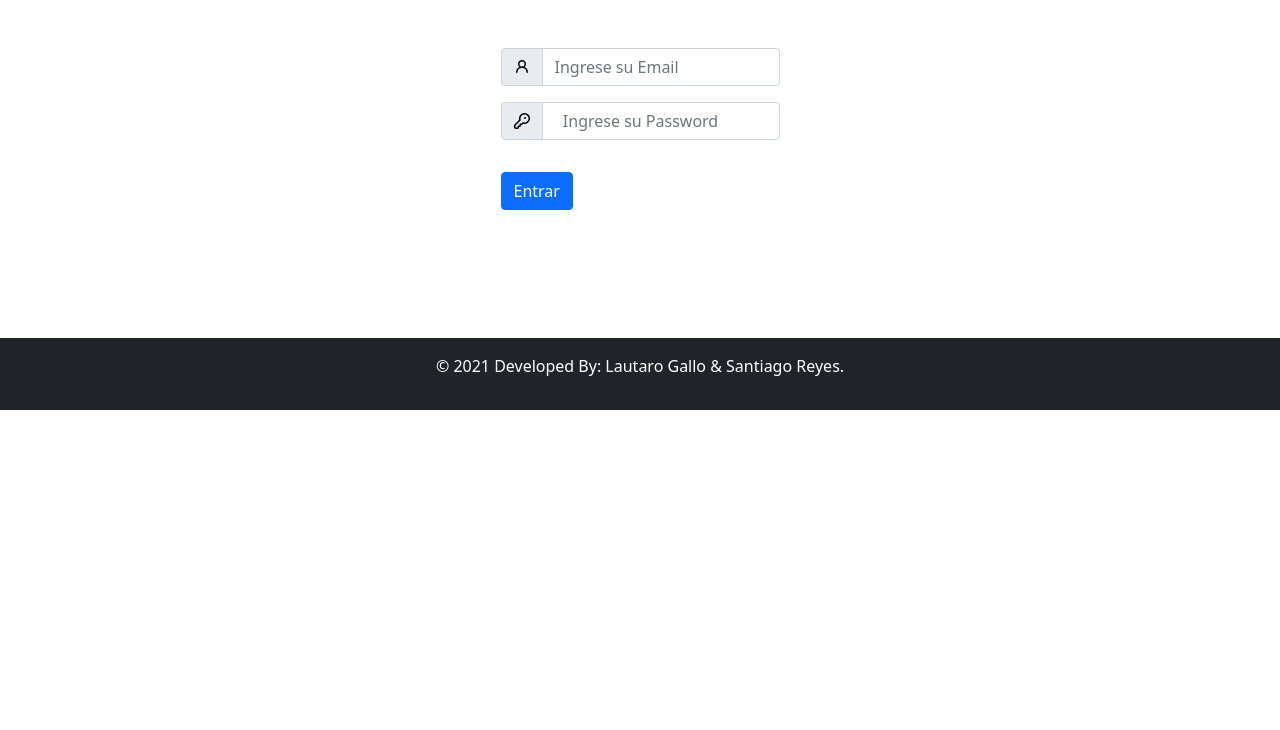
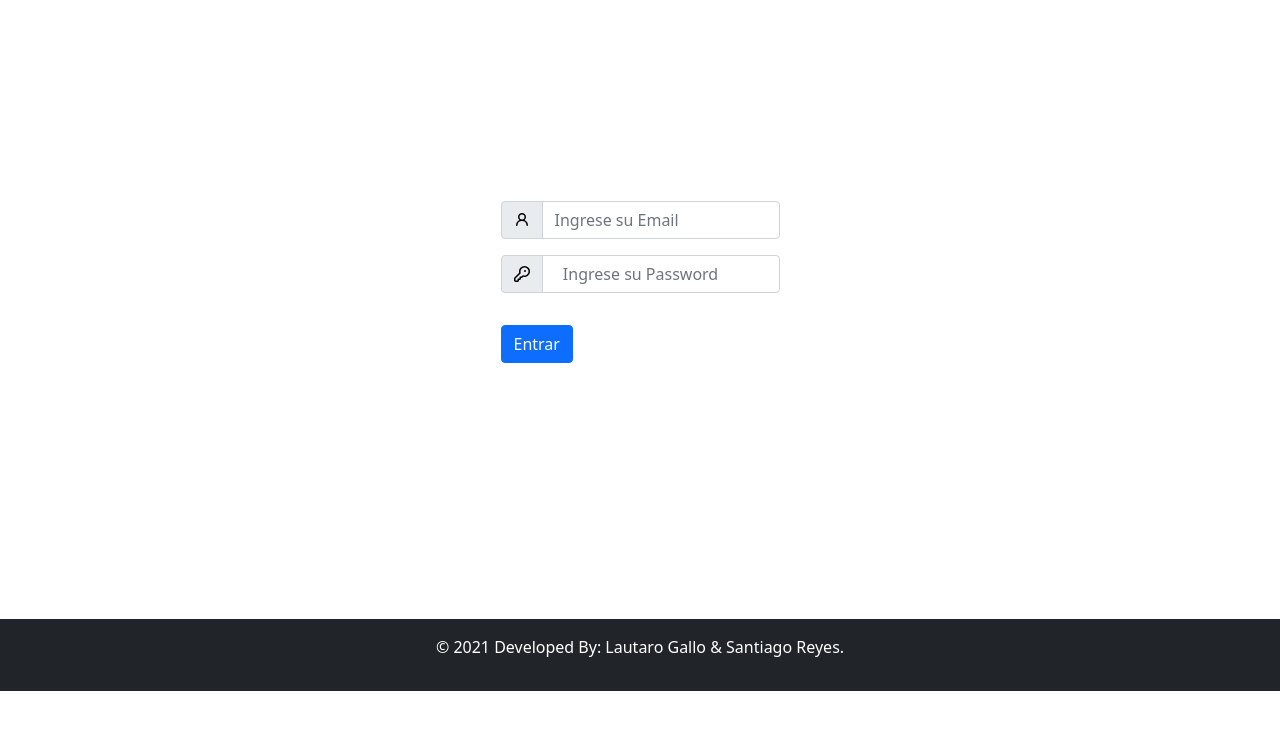
Before and after one commit to santtir/tpep1, a PHP site: page /login in a window 1280 px wide. Shown: the part 56-786 px from the top of the page. Run offline with PHP 8.4, Linux system fonts and the light colour scheme.

Commit message:
solucionado posicionamiento de footer

```diff
--- a/css/style.css
+++ b/css/style.css
@@ -1,11 +1,11 @@
 .footer-copyright{
     background-color: #212529;
     width: 100%;
-    height: 100%;
-    margin-top: 8rem;
 }
 
-
+.main-title{
+    margin-bottom: 10rem;
+}
 .footer-copyright p{
     color: white;
 }
@@ -14,3 +14,11 @@
     display: flex;
     width: 5rem;
 }
+
+footer{
+    margin-top: 20%;
+}
+
+.div-login{
+    margin-top: 18%;
+}
--- a/templates/login.tpl
+++ b/templates/login.tpl
@@ -1,7 +1,7 @@
 {include 'header.tpl'}
 
 <div class="container">
-    <div class="mt-5 w-25 mx-auto">
+    <div class="div-login w-25 mx-auto">
         <form method="POST" action="verify">
             <div class="input-group mb-3">
                 <span class="input-group-text" id="basic-addon1"><svg xmlns="http://www.w3.org/2000/svg"
--- a/templates/teams.tpl
+++ b/templates/teams.tpl
@@ -2,7 +2,7 @@
 
 <div class="container">
 
-    <h3 class="text-center text-capitalize text-decoration-underline" >{$titulo} </h3>
+    <h3 class="text-center text-capitalize text-decoration-underline main-title" >{$titulo} </h3>
 
    <table class="table table-dark">
 
```
